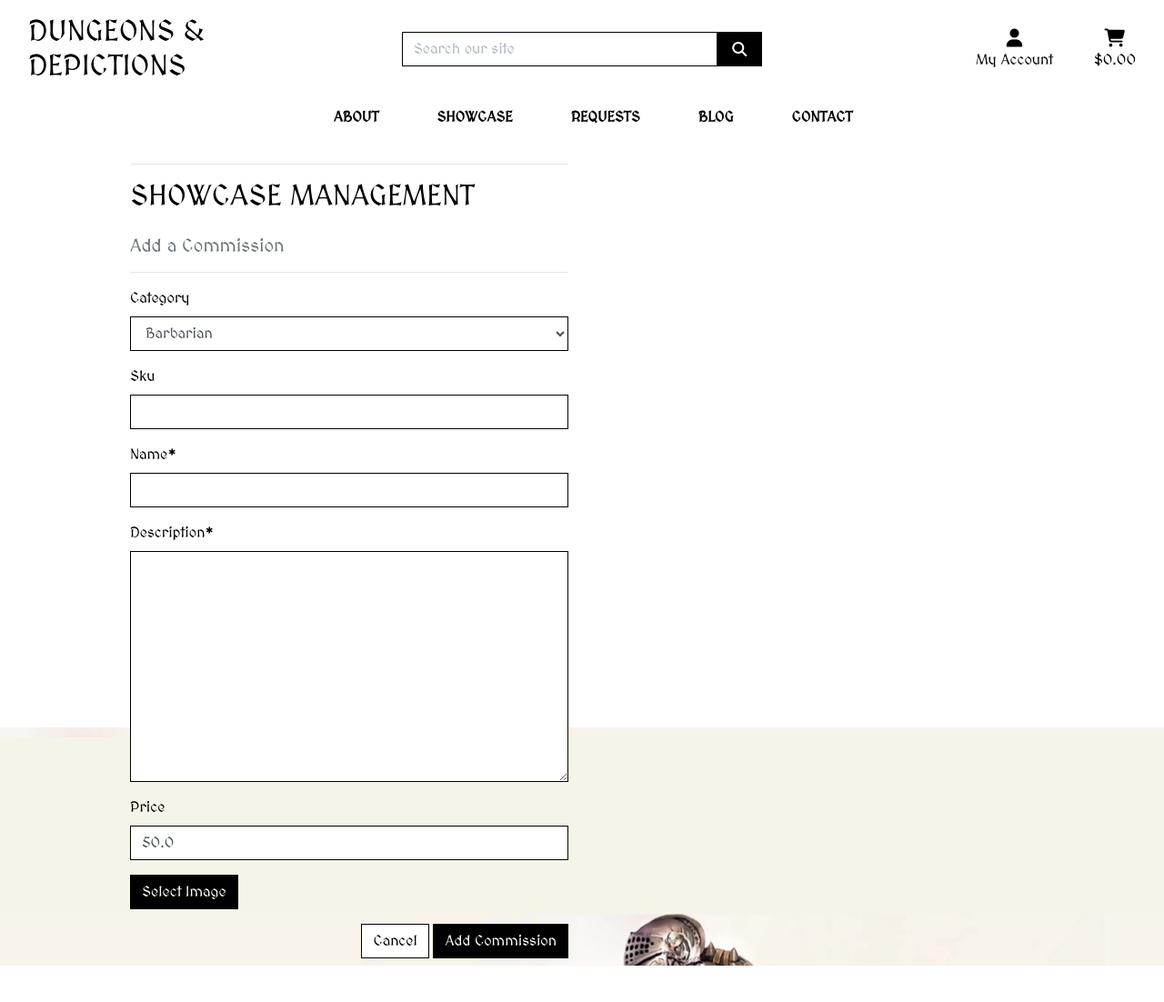
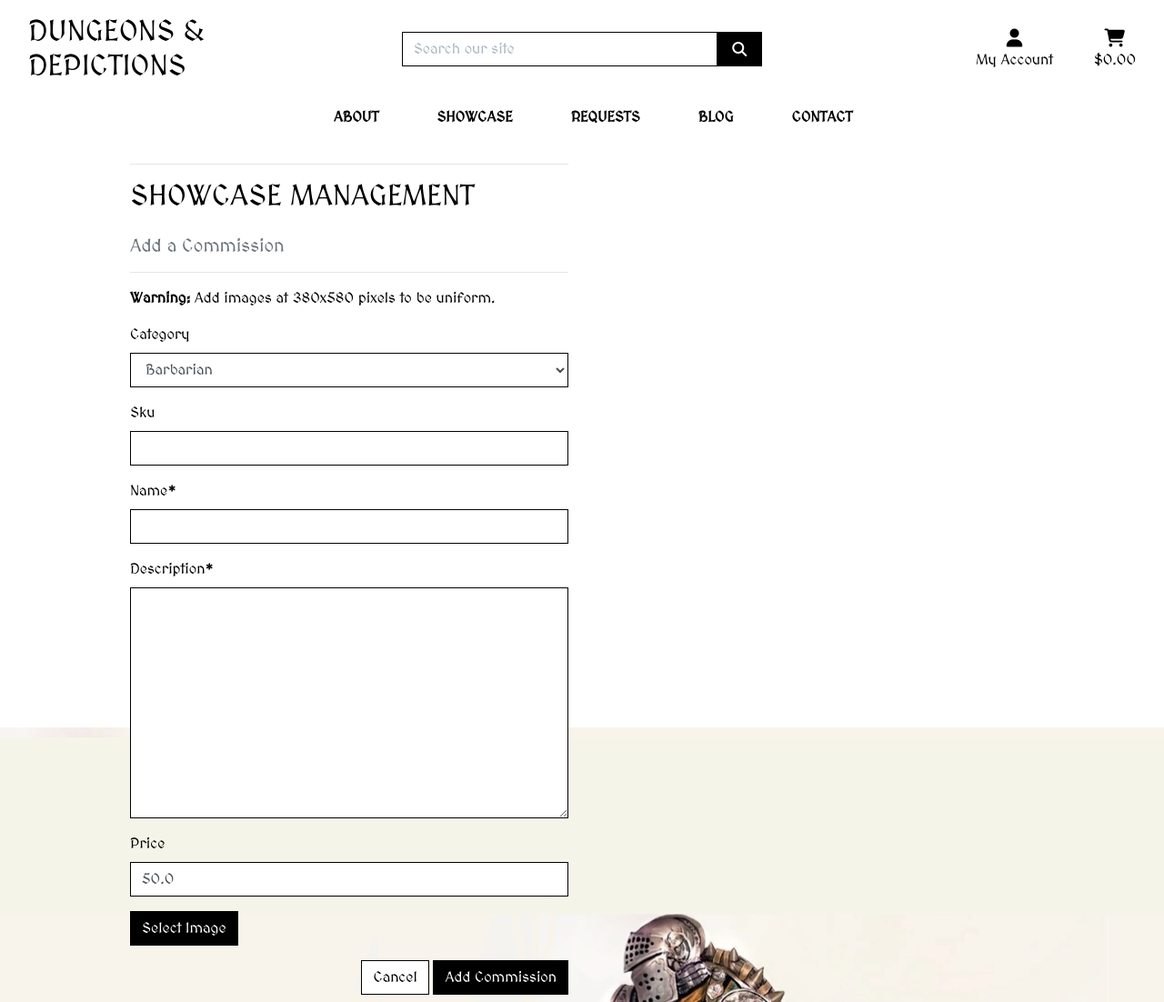
Before and after one commit to Code-Institute-Submissions/ci_milestone_project_4_dungeons_and_depictions, a Django app: page /commissions/add/ in a window 1280 px wide. Shown: the whole page at 91% size. Before the commit the page ends 1062 px from the top, so only its background shows below. Run offline with Django 3.2, Linux system fonts and the light colour scheme; the visitor is signed in with stand-in values (Sample User, id 1); data comes from the database, SQL or seed files in the repository; parts of the project's set-up code (start-up, migrations or seed data) failed here and were passed over; some libraries are stand-ins or nearby versions.

Commit message:
Changed default noimage + added image pixel warning to add_commission.

```diff
--- a/showcase/templates/commissions/add_commission.html
+++ b/showcase/templates/commissions/add_commission.html
@@ -20,7 +20,11 @@
                 <hr>
             </div>
         </div>
-
+		<div class="row">
+			<div class="col">
+				<p><strong>Warning:</strong> Add images at 380x580 pixels to be uniform.</p>
+			</div>
+		</div>
         <div class="row">
             <div class="col-12 col-md-6">
                 <form method="POST" action="{% url 'add_commission' %}" class="form mb-2" enctype="multipart/form-data">
```
Also changed, not shown: media/noimage.jpg.
